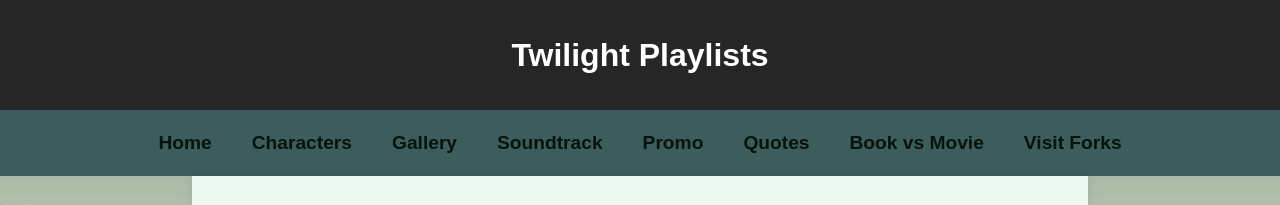
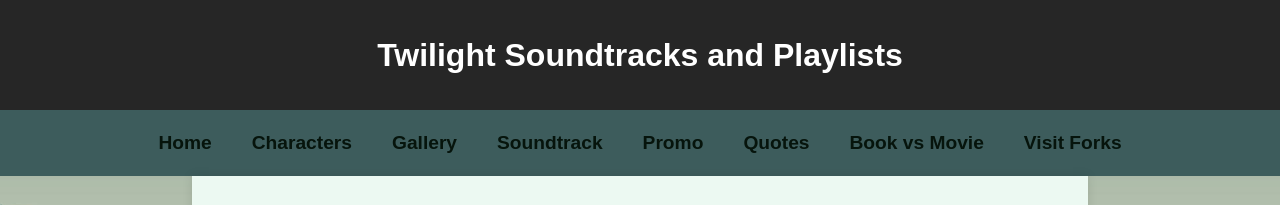
Before and after one commit to jthompson340/jthompson340.github.io, a plain HTML site: page twsound.html in a window 1280 px wide. Shown: the top 205 px of the page. Drawn offline with Linux system fonts and the light colour scheme.

Commit message:
Update twsound.html

```diff
--- a/twsound.html
+++ b/twsound.html
@@ -4,12 +4,12 @@
     <meta charset="UTF-8">
     <meta name="viewport" content="width=device-width, initial-scale=1.0">
     <link rel="stylesheet" href="styles.css">
-    <title>Twilight Saga Music Playlist</title>
+    <title>Twilight Soundtracks and Playlist</title>
 </head>
 <body>
 
 <header>
-    <h1>Twilight Playlists</h1>
+    <h1>Twilight Soundtracks and Playlists</h1>
 </header>
 
 <nav>
```
